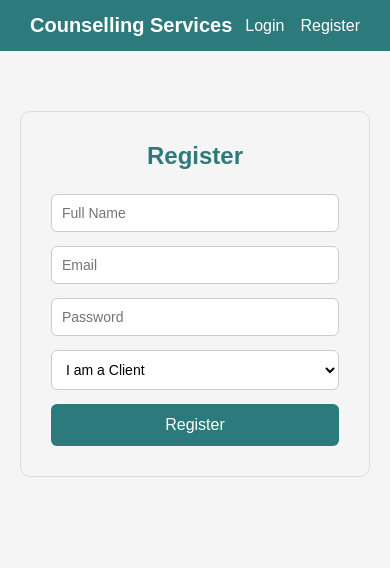
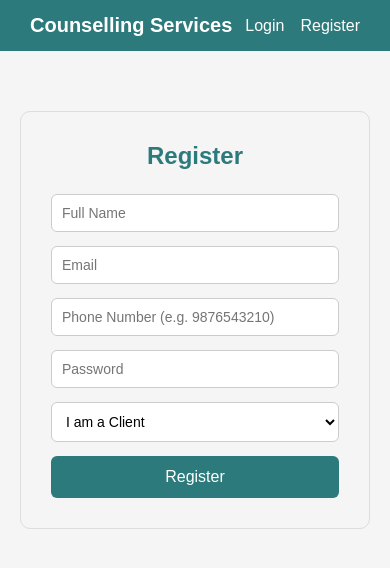
Before and after one commit to Praba151/counselling-frontend-app, a React (Vite) app: page /register in a window 390 px wide. Shown: the top 568 px of the page. Built offline with nearby package versions, Linux system fonts and the light colour scheme; no server answers.

Commit message:
Adding a phone number to razorpay

```diff
--- a/src/pages/Register.jsx
+++ b/src/pages/Register.jsx
@@ -4,7 +4,7 @@ import { useAuth } from '../context/AuthContext';
 import API from '../utils/api';
 
 const Register = () => {
-  const [form, setForm] = useState({ name: '', email: '', password: '', role: 'client' });
+  const [form, setForm] = useState({ name: '', email: '', phone: '', password: '', role: 'client' });
   const [error, setError] = useState('');
   const { login } = useAuth();
   const navigate = useNavigate();
@@ -36,6 +36,9 @@ const Register = () => {
         <input placeholder="Email" type="email" value={form.email}
           onChange={e => setForm({ ...form, email: e.target.value })} style={inputStyle} />
 
+        <input placeholder="Phone Number (e.g. 9876543210)" type="tel" value={form.phone}
+          onChange={e => setForm({ ...form, phone: e.target.value })} style={inputStyle} />
+
         <input placeholder="Password" type="password" value={form.password}
           onChange={e => setForm({ ...form, password: e.target.value })} style={inputStyle} />
         <select value={form.role} onChange={e => setForm({ ...form, role: e.target.value })}
```
